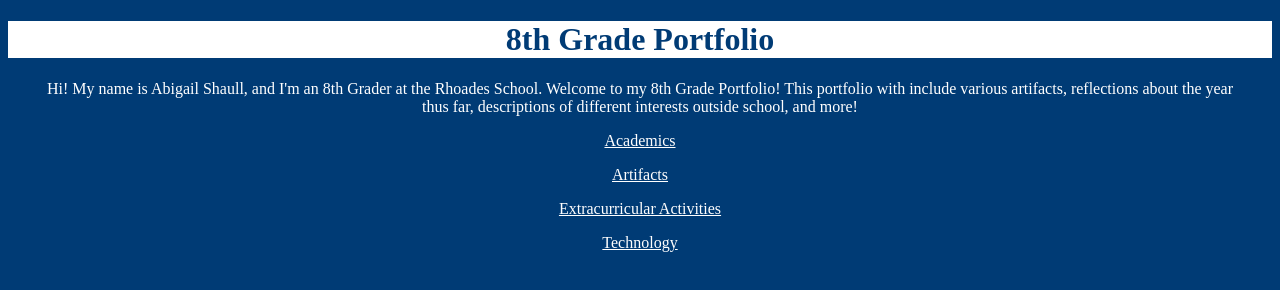
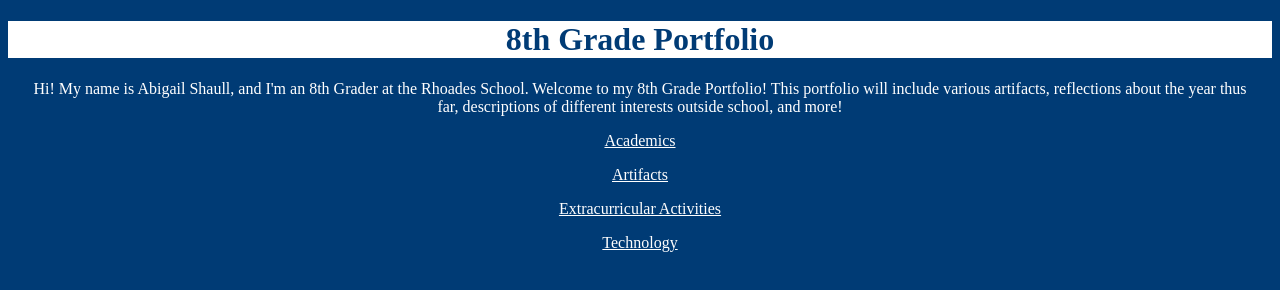
Before and after one commit to AbigailS66/AbigailS66.github.io, a plain HTML site: page Index.html in a window 1280 px wide. Drawn offline with Linux system fonts and the light colour scheme.

Commit message:
Update Index.html

```diff
--- a/Index.html
+++ b/Index.html
@@ -10,7 +10,7 @@
 
   <body>
 <center>
-    <p> Hi! My name is Abigail Shaull, and I'm an 8th Grader at the Rhoades School. Welcome to my 8th Grade Portfolio! This portfolio with include various artifacts, reflections about the year thus far, descriptions of different interests outside school, and more! </p>
+    <p> Hi! My name is Abigail Shaull, and I'm an 8th Grader at the Rhoades School. Welcome to my 8th Grade Portfolio! This portfolio will include various artifacts, reflections about the year thus far, descriptions of different interests outside school, and more! </p>
      </center>
 <center>
 <p>
```
